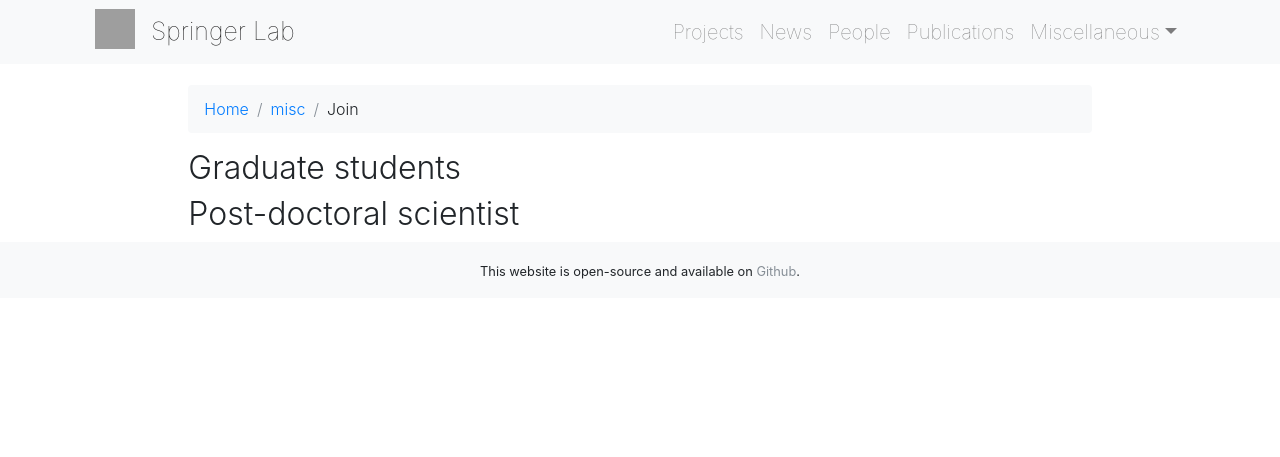
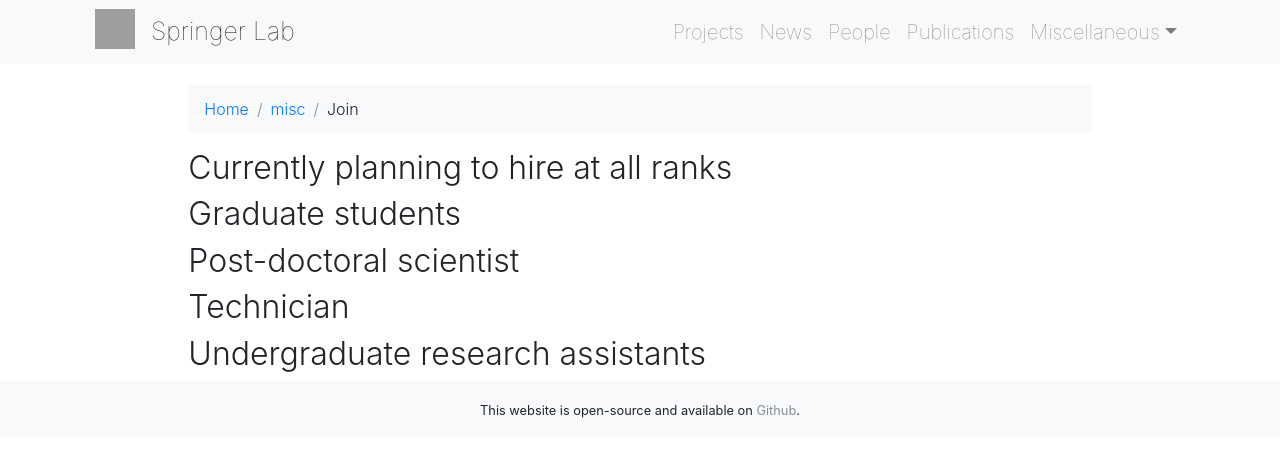
Before and after one commit to andersongenomicslab/andersongenomicslab.github.io, a Jekyll site: the page built from misc/_posts/2010-01-03-join.md, in a window 1280 px wide. Shown: the top 457 px of the page. Built offline with Jekyll 4.4.1, drawn with Linux system fonts in a browser that asks for light colours; nearby versions of some CDN libraries; a style sheet for code colours, icons or effects is not loaded; grey boxes are pictures that could not be loaded.

Commit message:
Update 2010-01-03-join.md

```diff
--- a/misc/_posts/2010-01-03-join.md
+++ b/misc/_posts/2010-01-03-join.md
@@ -3,8 +3,9 @@ layout: misc
 title: Join
 ---
 
+## Currently planning to hire at all ranks
 
-## Graduate students
-
-
-## Post-doctoral scientist
+# Graduate students
+# Post-doctoral scientist
+# Technician
+# Undergraduate research assistants
```
